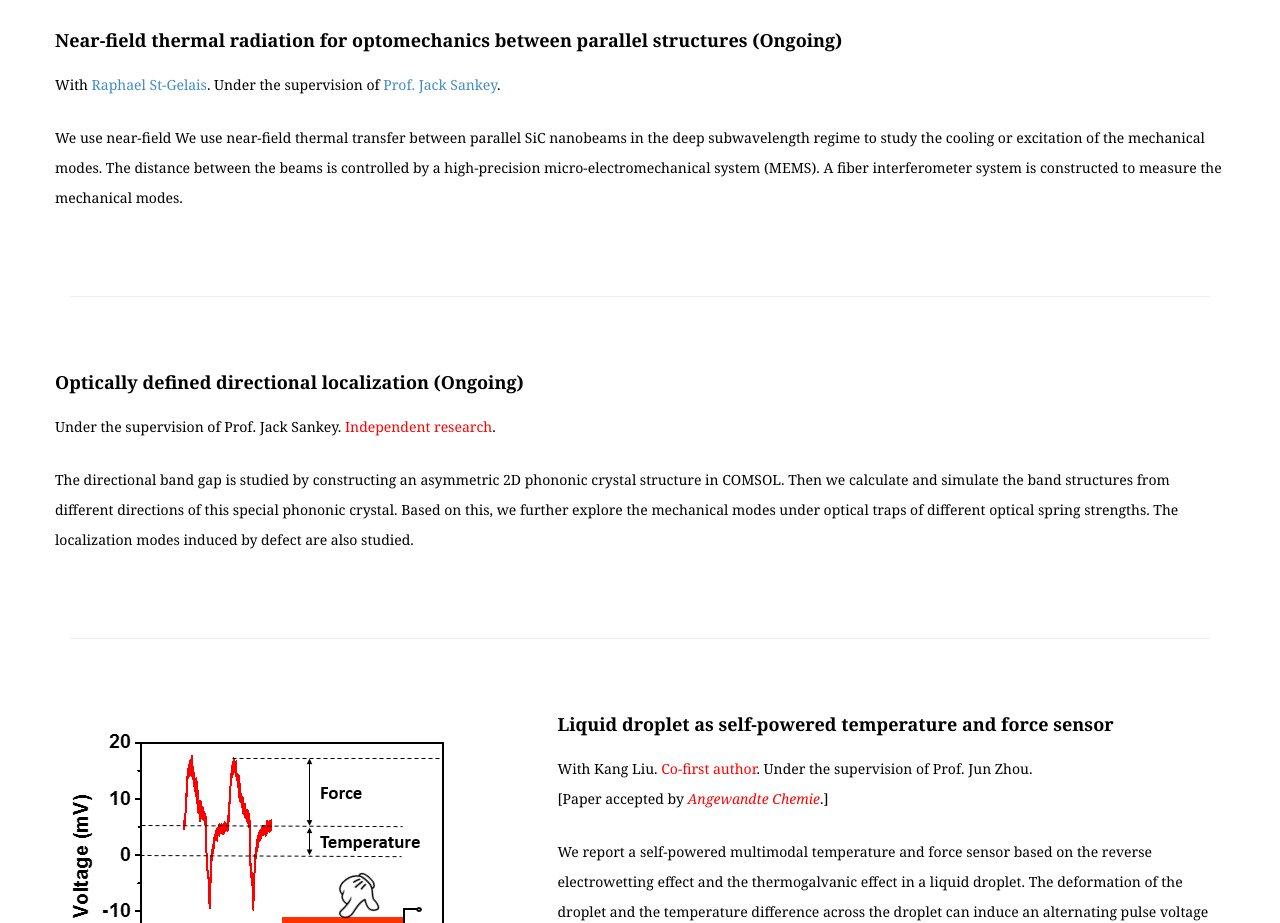
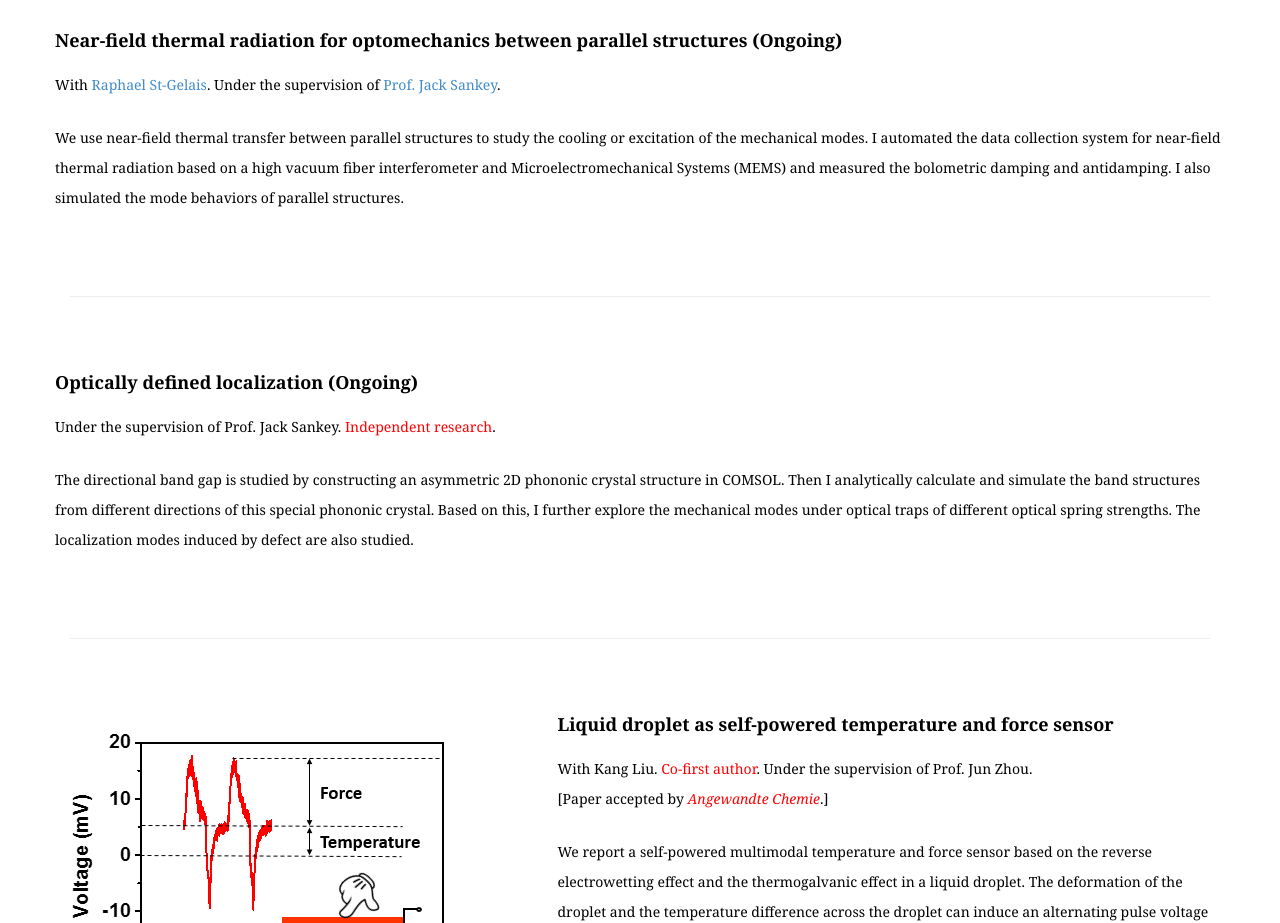
Before and after one commit to IssueZhou/IssueZhou.github.io, a plain HTML site: page index.html in a window 1280 px wide. Shown: the part 1620-2543 px from the top of the page. Drawn offline with Linux system fonts and the light colour scheme.

Commit message:
Revised the description

```diff
--- a/index.html
+++ b/index.html
@@ -137,8 +137,7 @@
                         Under the supervision of <a href="http://www.sankeylab.ca/">Prof. Jack Sankey</a>.
                     </p>
                     <p>
-                        We use near-field
-                        We use near-field thermal transfer between parallel SiC nanobeams in the deep subwavelength regime to study the cooling or excitation of the mechanical modes. The distance between the beams is controlled by a high-precision micro-electromechanical system (MEMS). A fiber interferometer system is constructed to measure the mechanical modes.
+                        We use near-field thermal transfer between parallel structures to study the cooling or excitation of the mechanical modes. I automated the data collection system for near-field thermal radiation based on a high vacuum fiber interferometer and Microelectromechanical Systems (MEMS) and measured the bolometric damping and antidamping. I also simulated the mode behaviors of parallel structures.
                     </p>
                     <!-- <a href="#" class="btn btn-danger" > See Live Demo</a> -->
                 </div>
@@ -153,12 +152,12 @@
                  <div class="col-md-13  col-md-offset-0 ">
            <!--     <div class="col-md-13 " data-scrollreveal="enter left and move 100px, wait 0.1s"> -->
                     <div class="col-md-13">
-                    <h4 >  <strong class="#ff0000"> Optically defined directional localization (Ongoing)</strong></h4>
+                    <h4 >  <strong class="#ff0000"> Optically defined localization (Ongoing)</strong></h4>
                     <p>
                         Under the supervision of Prof. Jack Sankey. <font color="#ff0000">Independent research</font>.
                     </p>
                     <p>
-                        The directional band gap is studied by constructing an asymmetric 2D phononic crystal structure in COMSOL. Then we calculate and simulate the band structures from different directions of this special phononic crystal. Based on this, we further explore the mechanical modes under optical traps of different optical spring strengths. The localization modes induced by defect are also studied.
+                        The directional band gap is studied by constructing an asymmetric 2D phononic crystal structure in COMSOL. Then I analytically calculate and simulate the band structures from different directions of this special phononic crystal. Based on this, I further explore the mechanical modes under optical traps of different optical spring strengths. The localization modes induced by defect are also studied.
                     </p>
                     <!-- <a href="#" class="btn btn-danger" > See Live Demo</a> -->
                 </div>
```
Also changed, not shown: 1 other file.
